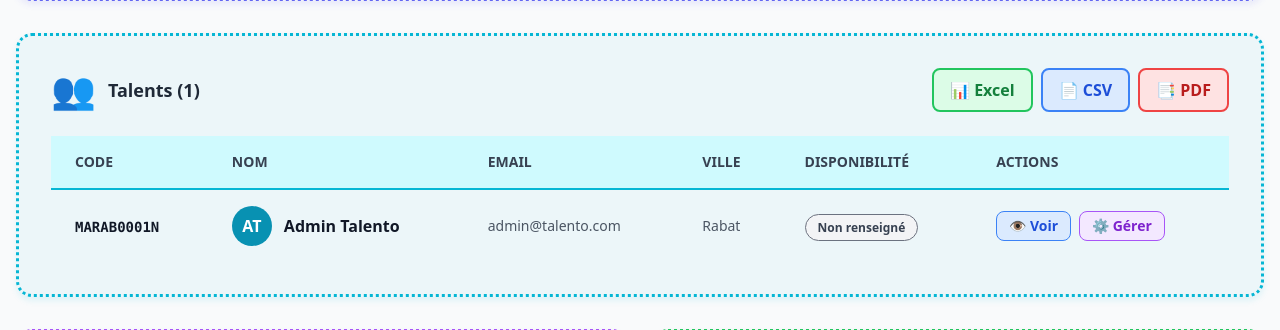
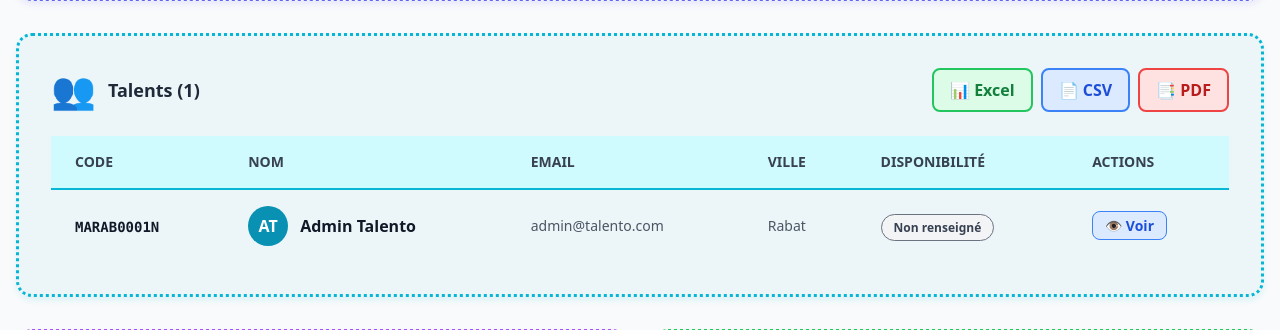
Before and after one commit to moa-digitalagency/Talento, a Flask app: template app/templates/index.html in a window 1280 px wide. Shown: the part 1133-1463 px from the top of the page. Run offline with Flask 3, Linux system fonts and the light colour scheme; tables that the repository leaves empty hold one stand-in row (values such as "Sample post"); the template is opened without the code that fills it: values that come from a table or form of the project are taken from there, most other values are stand-ins (such as "Sample title", 1, 10 or a date in 2020); some libraries are stand-ins or nearby versions.

Commit message:
Update profile view to simplify actions and improve design
Removes the 'Manage' button from profile views and streamlines the action buttons in app/templates/index.html and app/templates/talents.html.

Replit-Commit-Author: Agent
Replit-Commit-Session-Id: 1effd33d-9eba-44bd-af74-7c3bbbb746bc
Replit-Commit-Checkpoint-Type: intermediate_checkpoint
Replit-Commit-Screenshot-Url: https://storage.googleapis.com/screenshot-production-us-central1/9a5b88b8-a3bc-4c01-a1ae-e2857c9433b4/1effd33d-9eba-44bd-af74-7c3bbbb746bc/x8ac1el

```diff
--- a/app/templates/index.html
+++ b/app/templates/index.html
@@ -254,16 +254,10 @@
                                 {% endif %}
                             </td>
                             <td class="px-6 py-4 whitespace-nowrap text-sm">
-                                <div class="flex gap-2">
-                                    <a href="{{ url_for('profile.view', unique_code=user.unique_code) }}"
-                                       class="px-3 py-1 bg-blue-100 text-blue-700 font-semibold rounded-lg border border-blue-500 hover:bg-blue-200 transition-all">
-                                        👁️ Voir
-                                    </a>
-                                    <a href="{{ url_for('profile.view', unique_code=user.unique_code) }}"
-                                       class="px-3 py-1 bg-purple-100 text-purple-700 font-semibold rounded-lg border border-purple-500 hover:bg-purple-200 transition-all">
-                                        ⚙️ Gérer
-                                    </a>
-                                </div>
+                                <a href="{{ url_for('profile.view', unique_code=user.unique_code) }}"
+                                   class="px-3 py-1 bg-blue-100 text-blue-700 font-semibold rounded-lg border border-blue-500 hover:bg-blue-200 transition-all">
+                                    👁️ Voir
+                                </a>
                             </td>
                         </tr>
                         {% else %}
```
Also changed, not shown: app/templates/talents.html (+4 -12 lines).
